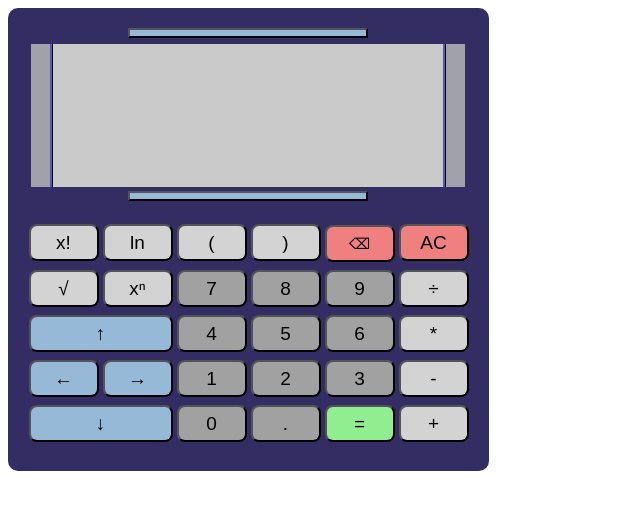
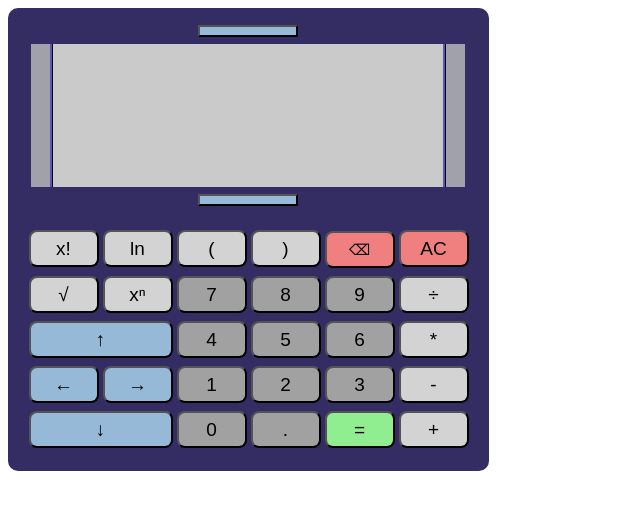
Before and after one commit to BradenLWeber/calculator, a React (Create React App) app: page / in a window 1280 px wide. Shown: the top 510 px of the page, without its empty margins (0-640 px from the left). Built offline with nearby package versions, Linux system fonts and the light colour scheme.

Commit message:
Conclude buttons to change screen size

```diff
--- a/src/components/Calculator.jsx
+++ b/src/components/Calculator.jsx
@@ -56,6 +56,10 @@ class Calculator extends Component {
       this.clicked('\u221A');
     } else if (event.key.toLowerCase() === 'a') {
       this.clicked('AC');
+    } else if (event.key.toLowerCase() === 'u'){
+      this.editNumberOfRows('add');
+    } else if (event.key.toLowerCase() === 'd') {
+      this.editNumberOfRows('delete');
     } else if (
       event.key.toLowerCase() === 'c' &&
       this.state.buttons[4][3] === 'copy'
@@ -472,9 +476,29 @@ class Calculator extends Component {
 
   editNumberOfRows = (action) => {
     if (action === 'add' && this.state.rowsOnScreen < 10) {
-      this.setState({ rowsOnScreen : this.state.rowsOnScreen + 1});
-    } else if (action === 'delete' && this.state.rowsOnScreen > 1) {
-      this.setState({rowsOnScreen : this.state.rowsOnScreen - 1});
+      this.setState(currentState => {
+        if (currentState.edgeTop === currentState.rowsOnScreen && currentState.displayedLines.length > currentState.edgeTop) {
+          currentState.edgeTop++;
+        }
+        return {
+          rowsOnScreen: currentState.rowsOnScreen + 1,
+          edgeTop: currentState.edgeTop
+        }
+      });
+    } else if (action === 'delete' && this.state.rowsOnScreen > 2) {
+      this.setState(currentState => {
+        if (currentState.edgeTop - currentState.edgeBottom === currentState.rowsOnScreen) {
+          currentState.edgeTop--;
+          if (currentState.currentLine === currentState.rowsOnScreen - 1 + currentState.edgeBottom) {
+            currentState.currentLine--;
+          }
+        }
+        return {
+          edgeTop: currentState.edgeTop,
+          currentLine: currentState.currentLine,
+          rowsOnScreen: currentState.rowsOnScreen - 1,
+        }
+      });
     }
   }
 
@@ -496,7 +520,7 @@ class Calculator extends Component {
         onClick={this.clickScreen}
       >
         <br />
-        <button className='add-row-button' onClick={() => this.editNumberOfRows('add')} />
+        <button className='delete-row-button' onClick={() => this.editNumberOfRows('delete')} />
         <CalcScreen
           lines={this.state.displayedLines}
           edgeRight={this.state.edgeRight}
@@ -506,8 +530,8 @@ class Calculator extends Component {
           currentLine={this.state.currentLine}
           rowsOnScreen={this.state.rowsOnScreen}
         />
-        <div style={{ height: '2px' }} />
-        <button className='delete-row-button' onClick={() => this.editNumberOfRows('delete')} />
+        <div style={{ height: '8px' }} />
+        <button className='add-row-button' onClick={() => this.editNumberOfRows('add')} />
         <div style={{ height: '13px' }} />
         <CalcButtons
           buttons={this.state.buttons}
--- a/src/styles/buttons.css
+++ b/src/styles/buttons.css
@@ -173,26 +173,26 @@
   border-radius: 10px;
 }
 
-.add-row-button {
+.delete-row-button {
   background-color: rgb(151, 185, 216);
   color: blue;
-  width: 240px;
-  height: 10px;
+  width: 100px;
+  height: 12px;
   position: relative;
   margin: 0px;
-  left: 120px;
+  left: 190px;
   -ms-transform: translateY(-50%);
   transform: translateY(-50%);
   font-size: 5px;
 }
 
-.delete-row-button {
+.add-row-button {
   background-color: rgb(151, 185, 216);
   color: blue;
-  width: 240px;
-  height: 10px;
+  width: 100px;
+  height: 12px;
   position: relative;
-  left: 120px;
+  left: 190px;
   margin: 0px;
   -ms-transform: translateY(-50%);
   transform: translateY(-50%);
--- a/src/styles/calcDisplay.css
+++ b/src/styles/calcDisplay.css
@@ -4,6 +4,7 @@
   margin-left: 23px;
   margin-top: 0px;
   font-family: 'Consolas';
+  transition: height, 0.1s;
 }
 
 .calc-body {
@@ -11,6 +12,7 @@
   width: 481px;
   height: 435px;
   border-radius: 10px;
+  transition: height, 0.1s;
 }
 
 .calc-number-column {
@@ -25,6 +27,7 @@
   border-style: none ridge none ridge;
   border-width: 3px;
   border-color: rgb(51, 45, 99);
+  transition: height, 0.1s;
 }
 
 .calc-arrow-column-left {
@@ -37,6 +40,7 @@
   vertical-align: top;
   text-align: end;
   font-family: "Consolas";
+  transition: height, 0.1s;
 }
 
 .calc-arrow-column-right {
@@ -48,6 +52,7 @@
   display: inline-block;
   vertical-align: top;
   font-family: "Consolas";
+  transition: height, 0.1s;
 }
 
 .calc-cursor {
@@ -56,6 +61,7 @@
   animation: blinker 1s step-start infinite;
   font-family: "Consolas";
   font-size: 30px;
+  transition: height, 0.1s;
 }
 
 @keyframes blinker {
```
Also changed, not shown: 1 other file (tests, documents, lock files or other folders).
